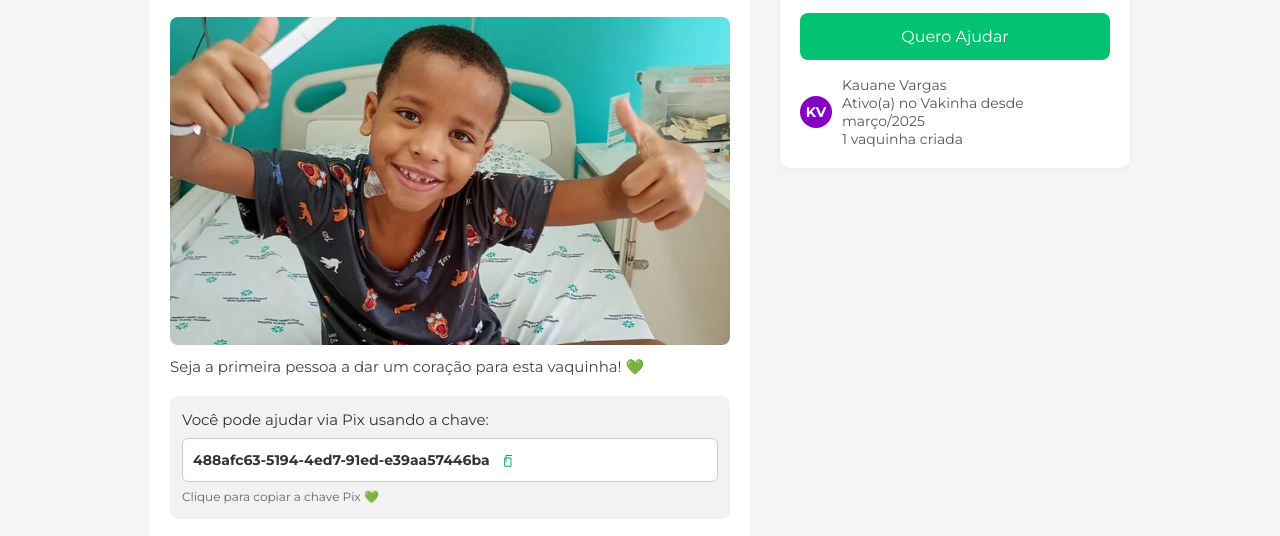
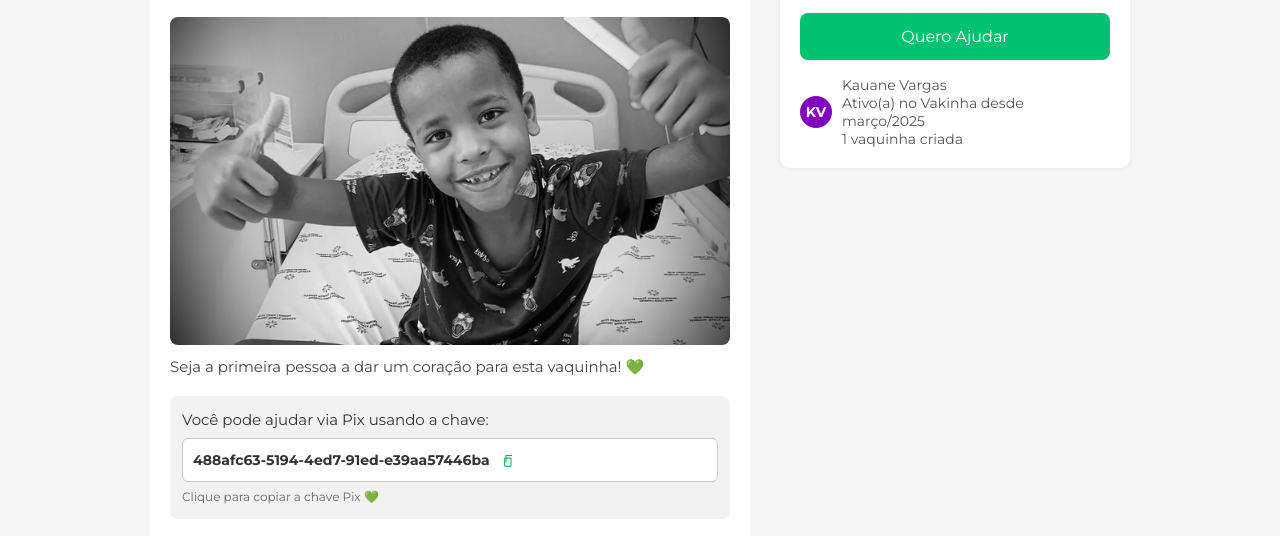
Before and after one commit to khashhack/vakinhajoao, a website: page public/index.html in a window 1280 px wide. Shown: the part 187-723 px from the top of the page. Drawn offline with Linux system fonts and the light colour scheme.

Commit message:
Update index.html

```diff
--- a/public/index.html
+++ b/public/index.html
@@ -241,7 +241,7 @@
         <div class="id-local">ID: 5413609 — PETRÓPOLIS / RIO DE JANEIRO</div>
       </div>
 
-      <img class="vaquinha-img" src="meajuda.webp" alt="Imagem da vaquinha">
+      <img class="vaquinha-img" src="IMG_1493.jpeg" alt="Imagem da vaquinha">
 
       <p class="resumo">
         Seja a primeira pessoa a dar um coração para esta vaquinha! 💚
```
